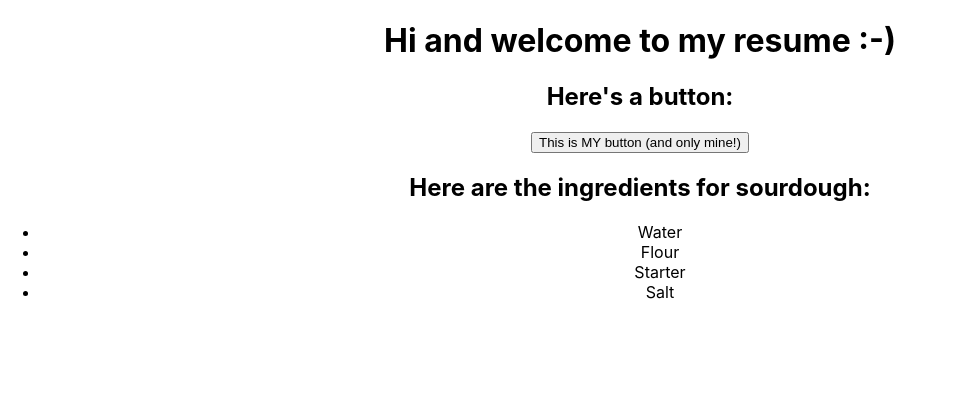
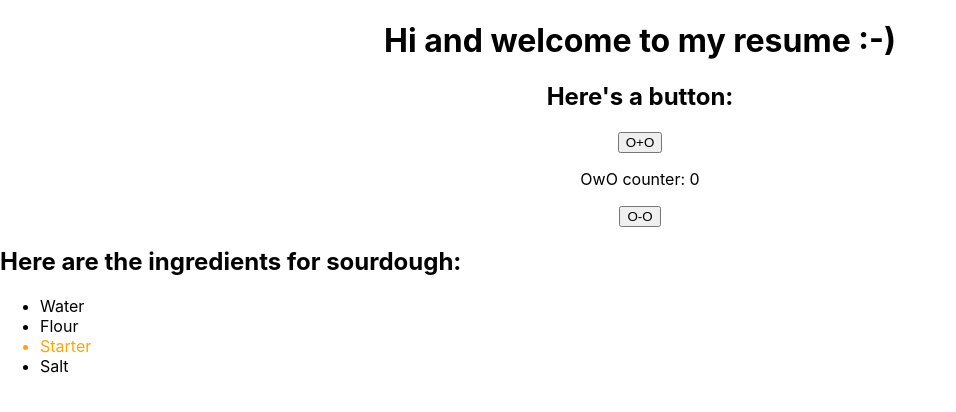
Before and after one commit to Sipty/Chavdar, a React (Create React App) app: page / in a window 1280 px wide. Shown: the top 412 px of the page, without its empty margins (0-956 px from the left). Built offline with nearby package versions, Linux system fonts and the light colour scheme.

Commit message:
Add button up and downs

```diff
--- a/src/App.js
+++ b/src/App.js
@@ -1,25 +1,49 @@
 import './App.css';
+import { useState } from 'react';
 
 // My button
-function MyButton() {
+function MyButtons(val) {
+  const [count, setCount] = useState(0);
+
+  // TODO: figure out how to best handle one access to setCount, while minimising
+  //      calls to it
+  function increment() {
+    setCount(count+1);
+  }
+
+  function decrement() {
+    setCount(count-1);
+  }
+
   return (
-    <button>
-      This is MY button (and only mine!)
+    <div>
+      <button onClick={increment}>
+        O+O
       </button>
+      <p>OwO counter: {count}</p>
+      <button onClick={decrement}>
+        O-O
+      </button>
+    </div>
   );
 }
 
 // A list and its representation
 const sourdoughIngredients = [
-  { title: 'Water', id: 1},
-  { title: 'Flour', id: 2},
-  { title: 'Starter', id: 3},
-  { title: 'Salt', id: 4}
+  { title: 'Water', id: 1, isSour: false},
+  { title: 'Flour', id: 2, isSour: false},
+  { title: 'Starter', isSour: true, id: 3},
+  { title: 'Salt', isSour: false, id: 4}
 ];
 
 function Sourdough() {
   const listItems = sourdoughIngredients.map(ingredient =>
-    <li key={ingredient.id}>
+    <li
+      key={ingredient.id}
+      style={{
+        color: ingredient.isSour ? 'orange' : 'black'
+      }}
+    >
       {ingredient.title}
     </li>
   );
@@ -31,13 +55,16 @@ function Sourdough() {
 
 export default function App() {
   return (
+    <div>
       <div className="App">
         <h1> Hi and welcome to my resume :-) </h1>
         <h2> Here's a button: </h2>
-      <MyButton />
-
+        <MyButtons />
+      </div>
+      <div>
         <h2>Here are the ingredients for sourdough:</h2>
         <Sourdough />
       </div>
+    </div>
   );
 }
```
Lines whose indentation alone changed are shown as unchanged.
